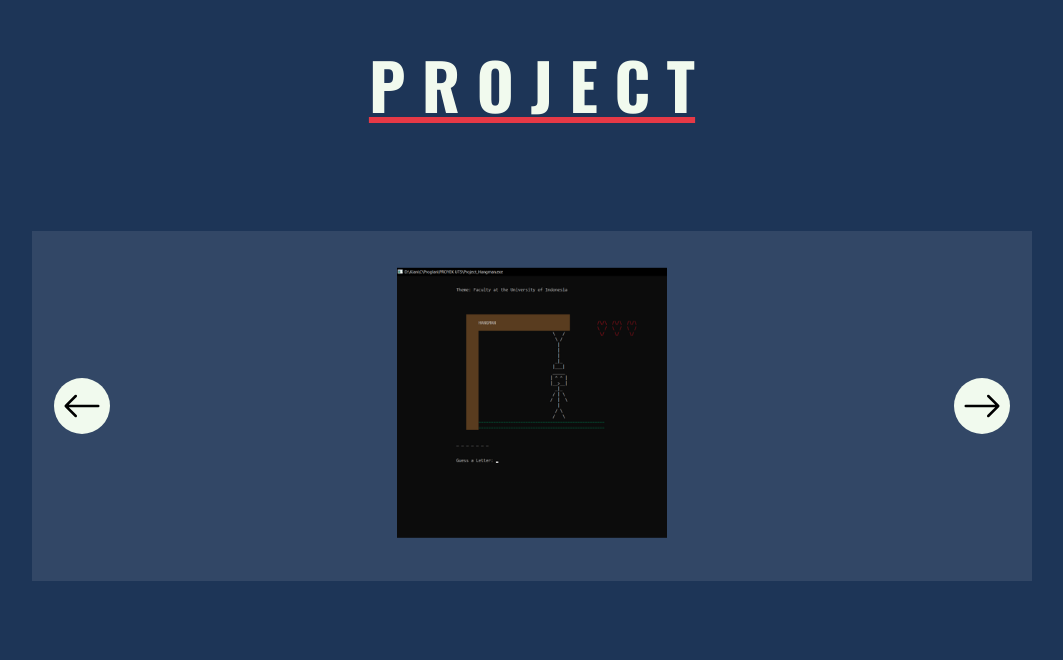
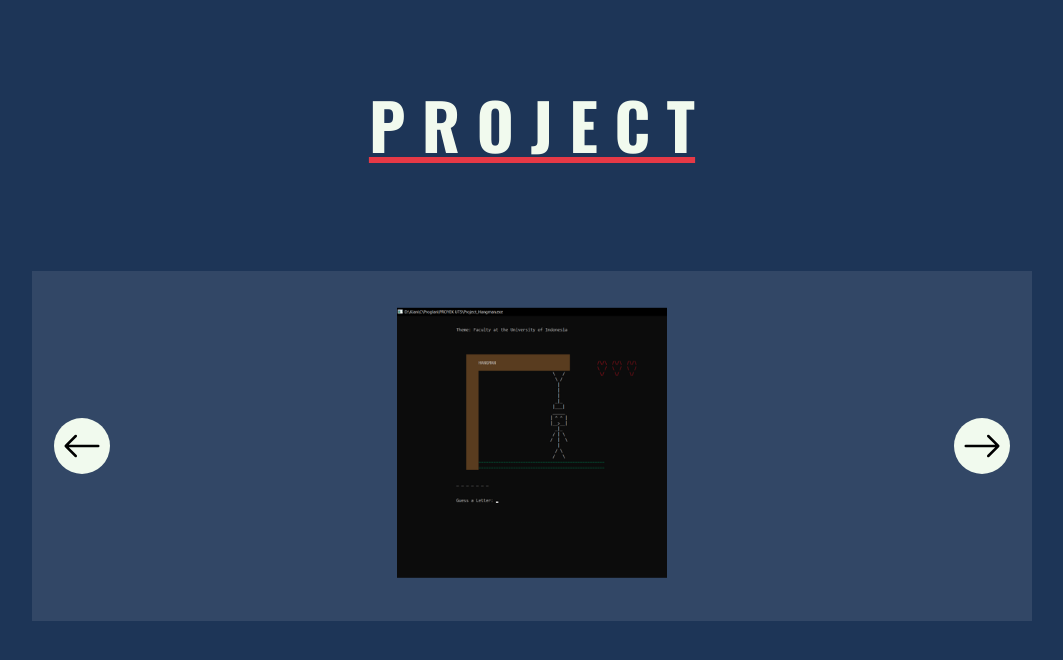
Before and after one commit to pindisel/website-pindika, a React (Create React App) app: page / in a window 1280 px wide. Shown: the part 944-1604 px from the top of the page, without its empty margins (108-1171 px from the left). Built offline with nearby package versions, Linux system fonts and the light colour scheme.

Commit message:
scroll fix

```diff
--- a/src/components/HomePage.css
+++ b/src/components/HomePage.css
@@ -66,7 +66,7 @@
 
 .homepage-2 {
     margin-top: 30vh;
-    padding-top: 10vh;
+    padding-top: 15vh;
 }
 
 .project-container-1 {
```
